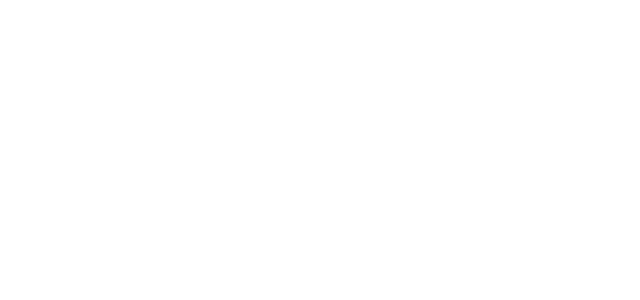
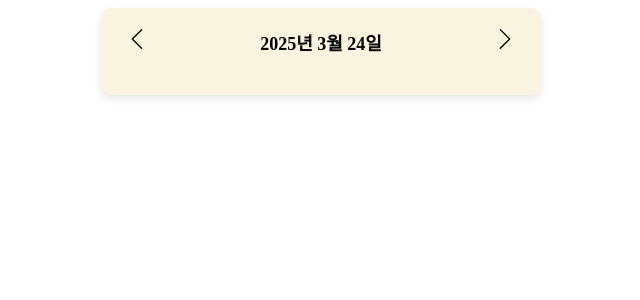
Before and after one commit to leeeeejieun/Dear_Therapy, a React (Create React App) app in the folder client/: page / in a window 1280 px wide. Shown: the top 300 px of the page, without its empty margins (319-959 px from the left). Built offline with nearby package versions, Linux system fonts and the light colour scheme.

Commit message:
[REFACTOR] 날짜,화살표 수정

```diff
--- a/client/src/App.jsx
+++ b/client/src/App.jsx
@@ -1,13 +1,13 @@
-import React from "react";
-import FirstDiaryPage from "./pages/FirstDiaryPage";
+import React, {useState, useEffect} from "react";
+import DiaryPage from "./pages/DiaryPage";
 
 const App = () => {
   return (
-    <>
-       <FirstDiaryPage />
-    </>
+
+       <DiaryPage />
+
   );
-}
+};
 
 
 
--- a/client/src/components/DiaryContainer.jsx
+++ /dev/null
@@ -1,30 +0,0 @@
-import React, { useState } from "react";
-import styled from "styled-components";
-
-//전체 레이아웃
-
-const DiaryContainer = () => {
-
-const Container = styled.div`
-  background-color: #FFF8DC;
-  border-radius: 20px;
-  padding: 20px;
-  width: 100%;
-  max-width: 400px;
-  box-shadow: 0 4px 6px rgba(0, 0, 0, 0.1);
-  display: flex;
-  flex-direction: column;
-  height: 600px;
-  justify-content: space-between;
-`;
-
-const Content = styled.div`
-  flex: 1;
-  display: flex;
-  flex-direction: column;
-  overflow: auto;
-`;
-
-}
-
-export default DiaryContainer;
--- a/client/src/components/DiaryDate.jsx
+++ /dev/null
@@ -1,33 +0,0 @@
-import React, { useState } from "react";
-import styled from "styled-components";
-
-//날짜
-
-const DiaryDate = () => {
-
-const dateNavigation = styled.div`
-  display: flex;
-  justify-content: space-between;
-  align-items: center;
-  margin-bottom: 20px;
-`;
-
-const currentDate = styled.div`
-  text-align: center;
-  color: #000;
-  font-size: 18px;
-  font-weight: bold;
-`;
-
-const navButton = styled.button`
-  background: none;
-  border: none;
-  font-size: 24px;
-  color: #000;
-  cursor: pointer;
-  padding: 0 10px;
-`;
-
-}
-
-export default DiaryDate;
--- /dev/null
+++ b/client/src/components/diary/DateNavigation.jsx
@@ -0,0 +1,35 @@
+import React, { useState, useEffect } from "react";
+import styled from "styled-components";
+import { SlArrowLeft } from "react-icons/sl";
+import { SlArrowRight } from "react-icons/sl";
+
+const DateNavigation = ({ currentDate }) => {
+  return (
+    <DateNavigationContainer>
+      <ArrowButton>{<SlArrowLeft />}</ArrowButton>
+      <DateText>{currentDate}</DateText>
+      <ArrowButton>{<SlArrowRight />}</ArrowButton>
+    </DateNavigationContainer>
+  );
+};
+
+export default DateNavigation;
+
+const DateNavigationContainer = styled.div`
+  display: flex;
+  justify-content: space-between;
+  align-items: center;
+  margin-bottom: 20px;
+`;
+
+const ArrowButton = styled.button`
+  background: none;
+  border: none;
+  font-size: 20px;
+  cursor: pointer;
+`;
+
+const DateText = styled.span`
+  font-size: 18px;
+  font-weight: bold;
+`;
--- /dev/null
+++ b/client/src/pages/DiaryPage.jsx
@@ -0,0 +1,33 @@
+import React, {useState, useEffect} from "react";
+import DateNavigation from "../components/diary/DateNavigation";
+import styled from "styled-components";
+
+const DiaryPage = () => {
+
+  const [currentDate, setCurrentDate] = useState('');
+
+  // 현재 날짜 가져오기
+  useEffect(() => {
+    const today = new Date();
+    const formattedDate = `${today.getFullYear()}년 ${today.getMonth() + 1}월 ${today.getDate()}일`;
+    setCurrentDate(formattedDate);
+  }, []);
+
+
+  return (
+    <DiaryContainer>
+      <DateNavigation currentDate={currentDate} />
+    </DiaryContainer>
+  );
+};
+
+export default DiaryPage;
+
+const DiaryContainer = styled.div`
+  padding: 20px;
+  background-color: #faf3e0; //임시색깔
+  max-width: 400px;
+  margin: 0 auto;
+  border-radius: 10px;
+  box-shadow: 0 4px 8px rgba(0, 0, 0, 0.1);
+`;
--- a/client/src/pages/FirstDiaryPage.jsx
+++ /dev/null
@@ -1,16 +0,0 @@
-import react, {useState} from "react";
-import styled from "styled-components";
-import DiaryContainer from "../components/DiaryContainer";
-import DiaryDate from "../components/DiaryDate";
-
-
-const FirstDiaryPage = () => {
-    return (
-        <>
-           <DiaryContainer></DiaryContainer>
-           <DiaryDate></DiaryDate>
-        </>
-      );
-}
-
-export default FirstDiaryPage;
```
